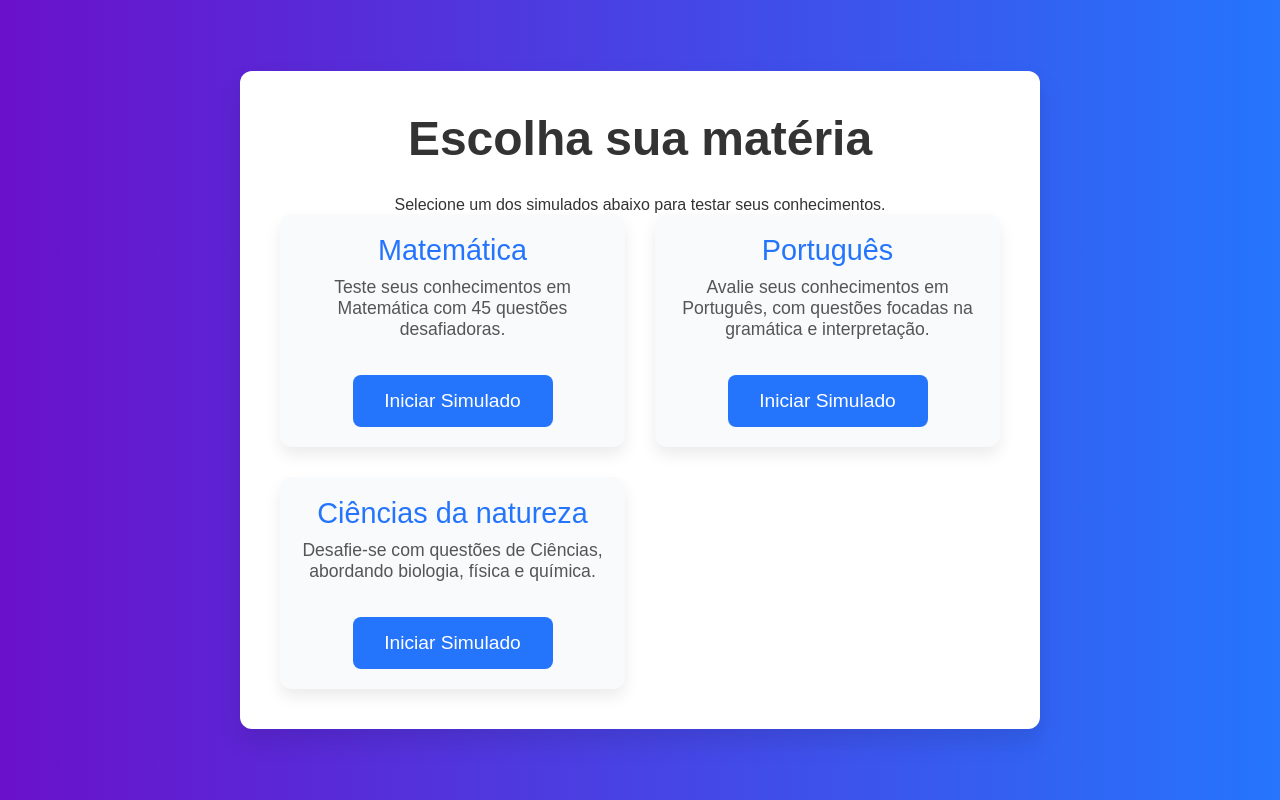
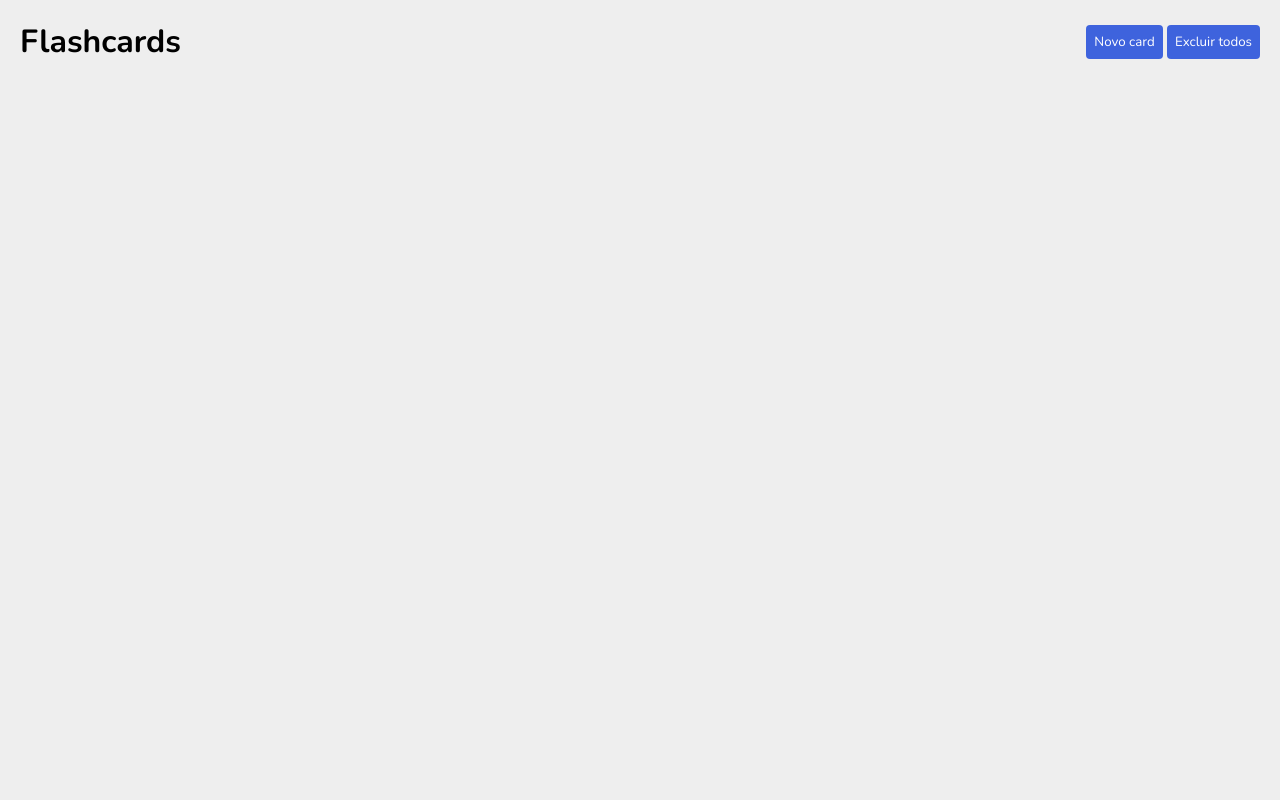
Before and after one commit to Luiz130/SDEL., a plain HTML site: page flashcards.html in a window 1280 px wide. Drawn offline with nearby package versions, Linux system fonts and the light colour scheme.

Commit message:
Update flashcards.html

```diff
--- a/flashcards.html
+++ b/flashcards.html
@@ -1,134 +1,38 @@
 <!DOCTYPE html>
 <html lang="pt-br">
   <head>
-    <meta charset="UTF-8">
-    <meta name="viewport" content="width=device-width, initial-scale=1.0">
-    <title>Escolher Simulado</title>
-    <style>
-        * {
-            margin: 0;
-            padding: 0;
-            box-sizing: border-box;
-        }
-
-        body {
-            font-family: 'Arial', sans-serif;
-            background-color: #f0f4f8;
-            color: #333;
-            display: flex;
-            justify-content: center;
-            align-items: center;
-            height: 100vh;
-            background-image: linear-gradient(to right, #6a11cb, #2575fc);
-        }
-
-        .container {
-            background-color: white;
-            border-radius: 12px;
-            box-shadow: 0 12px 24px rgba(0, 0, 0, 0.1);
-            width: 80%;
-            max-width: 800px;
-            padding: 40px;
-            text-align: center;
-        }
-
-        header h1 {
-            font-size: 3rem;
-            margin-bottom: 30px;
-            color: #333;
-            font-weight: 600;
-        }
-
-        .simulados {
-            display: grid;
-            grid-template-columns: repeat(auto-fit, minmax(250px, 1fr));
-            gap: 30px;
-        }
-
-        .simulado {
-            background-color: #f9fafb;
-            padding: 20px;
-            border-radius: 12px;
-            box-shadow: 0 8px 16px rgba(0, 0, 0, 0.08);
-            transition: transform 0.3s ease-in-out, box-shadow 0.3s ease-in-out;
-        }
-
-        .simulado:hover {
-            transform: translateY(-10px);
-            box-shadow: 0 16px 32px rgba(0, 0, 0, 0.15);
-        }
-
-        .simulado h2 {
-            font-size: 1.8rem;
-            margin-bottom: 10px;
-            color: #2575fc;
-            font-weight: 500;
-        }
-
-        .simulado p {
-            font-size: 1.1rem;
-            color: #555;
-            margin-bottom: 20px;
-        }
-
-        button {
-            background-color: #2575fc;
-            color: white;
-            border: none;
-            padding: 15px 30px;
-            font-size: 1.2rem;
-            border-radius: 8px;
-            cursor: pointer;
-            transition: background-color 0.3s ease, transform 0.2s ease;
-            width: 100%;
-            max-width: 200px;
-            margin-top: 15px;
-        }
-
-        button:hover {
-            background-color: #1c5ab8;
-            transform: translateY(-5px);
-        }
-
-        button:focus {
-            outline: none;
-        }
-    </style>
+    <meta charset="UTF-8" />
+    <meta name="viewport" content="width=device-width, initial-scale=1.0" />
+    <title>Flashcards</title>
+    <link rel="stylesheet" href="flashcards.css" />
   </head>
   <body>
-    <div class="container">
-        <header>
-            <h1>Escolha sua matéria</h1>
-            <p>Selecione um dos simulados abaixo para testar seus conhecimentos.</p>
-        </header>
+    <div class="nav">
+      <h1>Flashcards</h1>
+      <div>
+        <button onclick="create()">Novo card</button>
+        <button onclick="removeAll()">Excluir todos</button>
+      </div>
+    </div>
 
-        <div class="simulados">
-            <div class="simulado">
-                <h2>Matemática</h2>
+    <div class="card-form">
+      <div class="card-form-box">
+        <h2>Criar card</h2>
+        <input type="text" id="question" placeholder="Insira a questão" />
+        <input type="text" id="answer" placeholder="Insira a resposta" />
 
-
-                <p>Teste seus conhecimentos em Matemática com 45 questões desafiadoras.</p>
-                 <a href="questoes.html">
-                <button onclick="startSimulado('Matemática')">Iniciar Simulado</button>
-                 </a>
-            </div>
-            <div class="simulado">
-                <h2>Português</h2>
-                <p>Avalie seus conhecimentos em Português, com questões focadas na gramática e interpretação.</p>
-                <button onclick="startSimulado('Português')">Iniciar Simulado</button>
-            </div>
-            <div class="simulado">
-                <h2>Ciências da natureza</h2>
-                <p>Desafie-se com questões de Ciências, abordando biologia, física e química.</p>
-                <button onclick="startSimulado('Ciências')">Iniciar Simulado</button>
+        <span class="obs"
+          >Certifique-se de preencher os campos de pergunta e resposta</span
+        >
+        <div class="btns">
+          <button onclick="save()">Salvar</button>
+          <button onclick="cancel()">Cancelar</button>
         </div>
       </div>
     </div>
 
-    <script>
-        function startSimulado(simulado) {
-            alert(`Iniciando o Simulado de ${simulado}`);
-        }
-    </script>
+    <div class="flashcards"></div>
+
+    <script src="scripts.js"></script>
   </body>
 </html>
```
Lines whose indentation alone changed are shown as unchanged.
